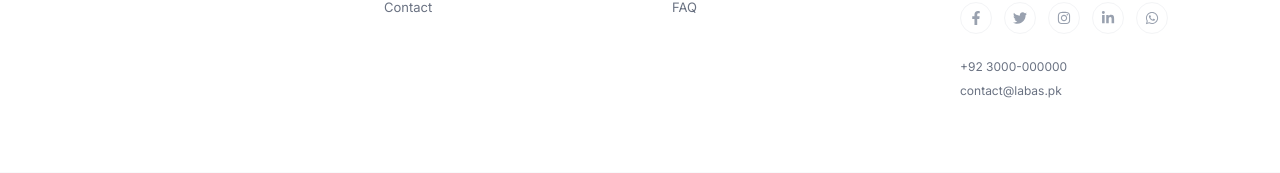
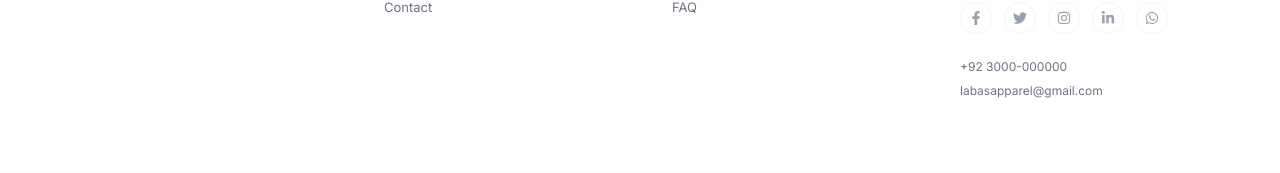
Before and after one commit to arbaz3a/labas-ecommerce, a React (Vite) app in the folder frontend/: page /product/1 in a window 1280 px wide. Shown: the part 500-673 px from the top of the page. Built offline with nearby package versions, Linux system fonts and the light colour scheme; no server answers; a web font is replaced by a local one.

Commit message:
email change

```diff
--- a/frontend/src/components/NewsLetter.jsx
+++ b/frontend/src/components/NewsLetter.jsx
@@ -1,6 +1,12 @@
 import React, { useState } from "react";
 import { FiSend } from "react-icons/fi";
-import { FaFacebookF, FaTwitter, FaInstagram, FaLinkedinIn, FaWhatsapp } from "react-icons/fa";
+import {
+  FaFacebookF,
+  FaTwitter,
+  FaInstagram,
+  FaLinkedinIn,
+  FaWhatsapp,
+} from "react-icons/fa";
 
 function Newsletter() {
   const [email, setEmail] = useState("");
@@ -59,13 +65,19 @@ function Newsletter() {
 
       <div className="mt-6 text-[12px] space-y-1.5 text-gray-500">
         <p>
-          <a href="tel:+923000000000" className="hover:text-black transition-colors duration-200">
+          <a
+            href="tel:+923000000000"
+            className="hover:text-black transition-colors duration-200"
+          >
             +92 3000-000000
           </a>
         </p>
         <p>
-          <a href="mailto:contact@labas.pk" className="hover:text-black transition-colors duration-200">
-            contact@labas.pk
+          <a
+            href="mailto:labasapparel@gmail.com"
+            className="hover:text-black transition-colors duration-200"
+          >
+            labasapparel@gmail.com
           </a>
         </p>
       </div>
```
